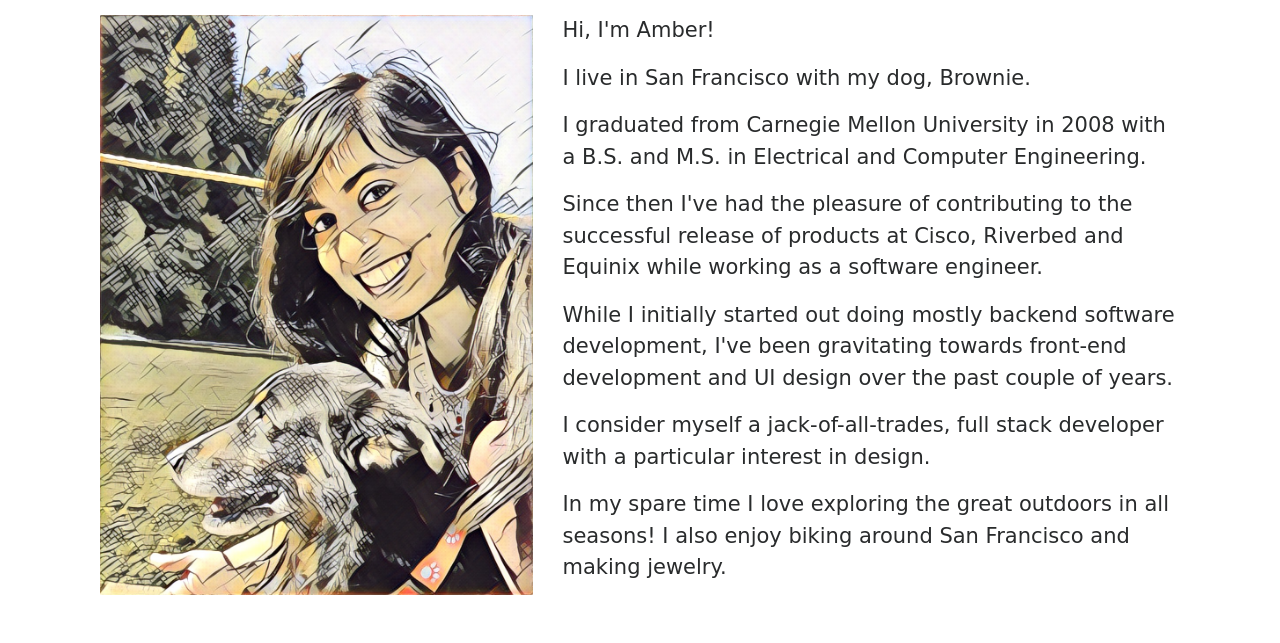
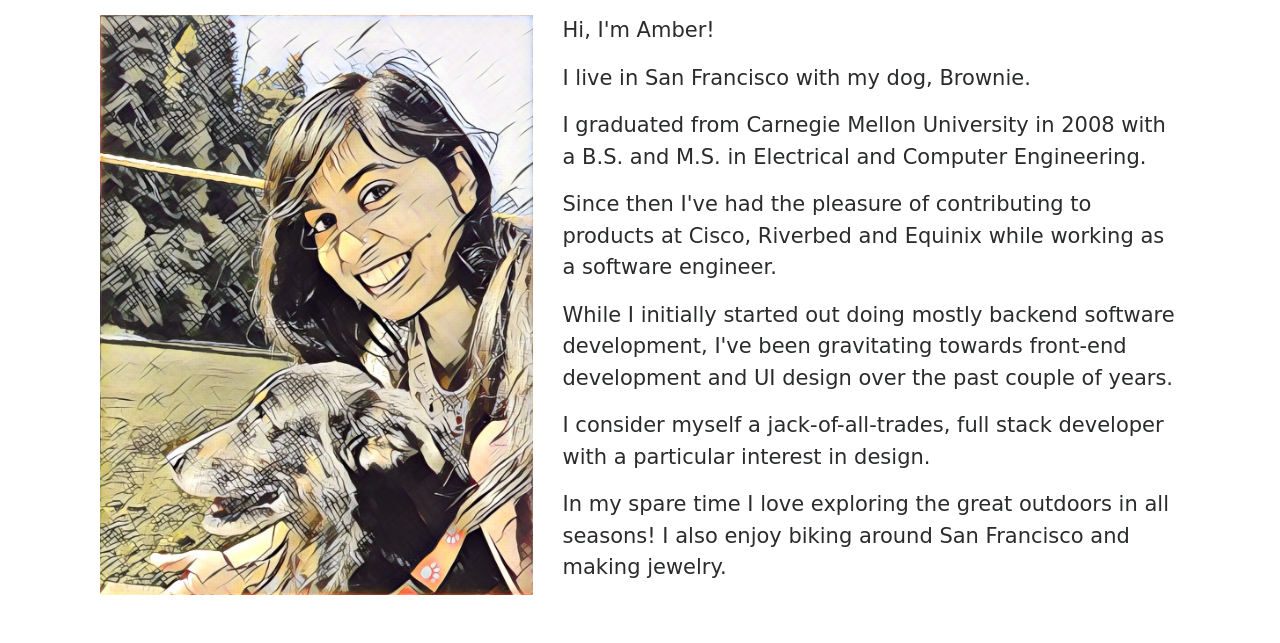
Before and after one commit to amberimam/my-website, a plain HTML site: page index.html in a window 1280 px wide. Shown: the part 146-789 px from the top of the page. Drawn offline with nearby package versions, Linux system fonts and the light colour scheme; a web font is replaced by a local one.

Commit message:
Update description text

```diff
--- a/index.html
+++ b/index.html
@@ -22,7 +22,7 @@
             <p>Hi, I'm Amber!</p>
             <p>I live in San Francisco with my dog, Brownie.</p>
             <p>I graduated from Carnegie Mellon University in 2008 with a B.S. and M.S. in Electrical and Computer Engineering.</p>
-            <p>Since then I've had the pleasure of contributing to the successful release of products at Cisco, Riverbed and Equinix while working as a software engineer.</p>
+            <p>Since then I've had the pleasure of contributing to products at Cisco, Riverbed and Equinix while working as a software engineer.</p>
             <p>While I initially started out doing mostly backend software development, I've been gravitating towards front-end development and UI design over the past couple of years.</p>
             <p>I consider myself a jack-of-all-trades, full stack developer with a particular interest in design.</p>
             <p>In my spare time I love exploring the great outdoors in all seasons! I also enjoy biking around San Francisco and making jewelry.</p>
```
